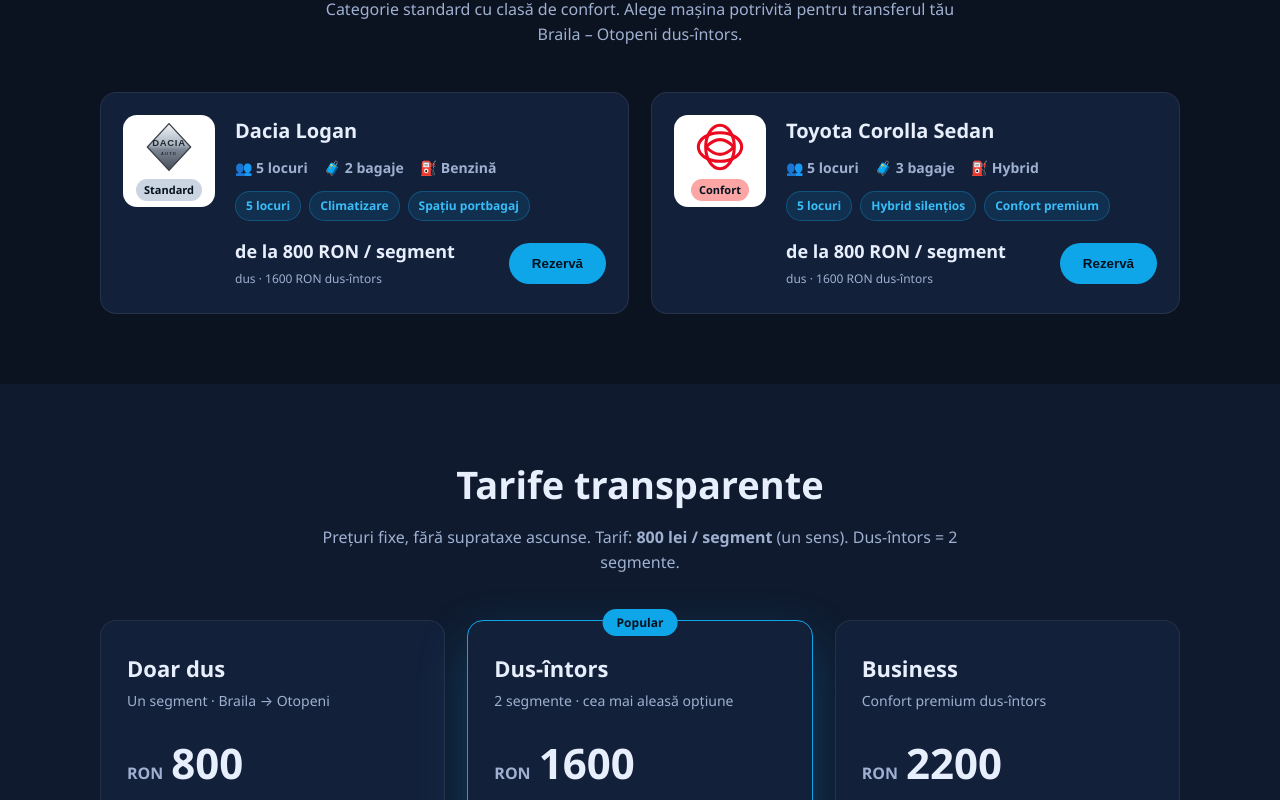
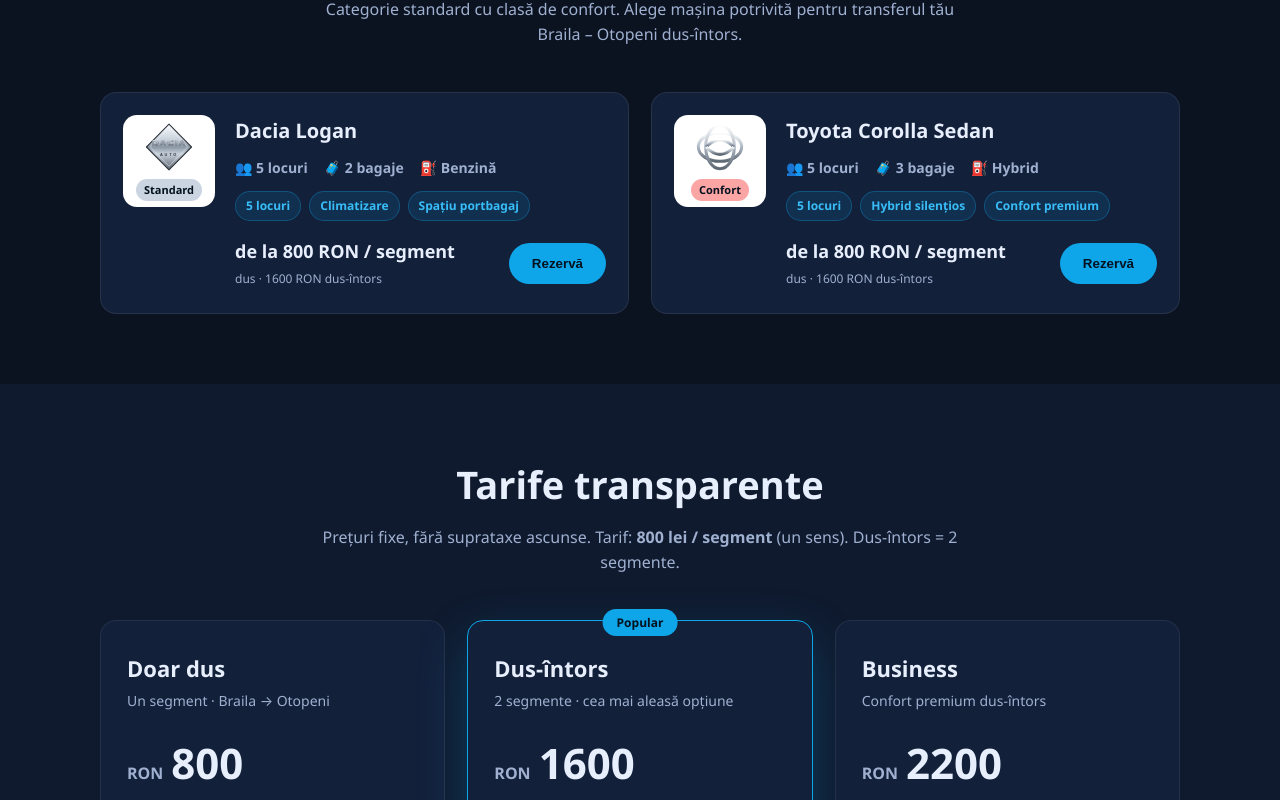
Before and after one commit to ionuteuro/srs-transfer, a React (Vite) app: page / in a window 1280 px wide. Shown: the part 1380-2180 px from the top of the page. Built offline with nearby package versions, Linux system fonts and the light colour scheme.

Commit message:
Logo-uri actualizate: Dacia 2015-2021 cromat si Toyota emblema cromata

```diff
--- a/src/components/Logos.jsx
+++ b/src/components/Logos.jsx
@@ -7,7 +7,14 @@
       role="img"
       aria-label="Toyota"
     >
-      <g fill="none" stroke="#EB0A1E" strokeWidth="7">
+      <defs>
+        <linearGradient id="toyotaChrome" x1="0" y1="0" x2="0" y2="1">
+          <stop offset="0" stopColor="#ffffff" />
+          <stop offset="0.5" stopColor="#aeb8c4" />
+          <stop offset="1" stopColor="#5f6975" />
+        </linearGradient>
+      </defs>
+      <g fill="none" stroke="url(#toyotaChrome)" strokeWidth="7">
         <ellipse cx="60" cy="60" rx="50" ry="33" />
         <ellipse cx="60" cy="60" rx="33" ry="50" />
         <path d="M28 60 Q60 26 92 60" />
@@ -27,19 +34,32 @@
       aria-label="Dacia"
     >
       <defs>
-        <linearGradient id="daciaChrome" x1="0" y1="0" x2="0" y2="1">
-          <stop offset="0" stopColor="#f4f6f9" />
-          <stop offset="0.45" stopColor="#aab4c0" />
-          <stop offset="0.55" stopColor="#7c8694" />
-          <stop offset="1" stopColor="#454c56" />
+        <linearGradient id="daciaMetal" x1="0" y1="0" x2="0" y2="1">
+          <stop offset="0" stopColor="#fbfdff" />
+          <stop offset="0.35" stopColor="#c7d0da" />
+          <stop offset="0.5" stopColor="#8b97a5" />
+          <stop offset="0.65" stopColor="#c7d0da" />
+          <stop offset="1" stopColor="#5a636f" />
+        </linearGradient>
+        <linearGradient id="daciaText" x1="0" y1="0" x2="0" y2="1">
+          <stop offset="0" stopColor="#ffffff" />
+          <stop offset="0.5" stopColor="#aeb8c4" />
+          <stop offset="1" stopColor="#69727e" />
         </linearGradient>
       </defs>
       <polygon
-        points="60,6 110,60 60,114 10,60"
-        fill="url(#daciaChrome)"
-        stroke="#3a3f47"
-        strokeWidth="3"
+        points="60,7 112,60 60,113 8,60"
+        fill="url(#daciaMetal)"
+        stroke="#2f343b"
+        strokeWidth="2.5"
         strokeLinejoin="round"
+      />
+      <polygon
+        points="60,16 103,60 60,104 17,60"
+        fill="none"
+        stroke="#eef2f6"
+        strokeWidth="1.5"
+        opacity="0.7"
       />
       <text
         x="60"
@@ -48,20 +68,22 @@
         fontFamily="Arial, Helvetica, sans-serif"
         fontWeight="800"
         fontSize="22"
-        letterSpacing="1.5"
-        fill="#1f2630"
+        letterSpacing="2"
+        fill="url(#daciaText)"
+        stroke="#3a4049"
+        strokeWidth="0.5"
       >
         DACIA
       </text>
       <text
         x="60"
-        y="78"
+        y="80"
         textAnchor="middle"
         fontFamily="Arial, Helvetica, sans-serif"
         fontWeight="600"
         fontSize="9"
-        letterSpacing="3"
-        fill="#1f2630"
+        letterSpacing="4"
+        fill="#2f343b"
       >
         AUTO
       </text>
```
